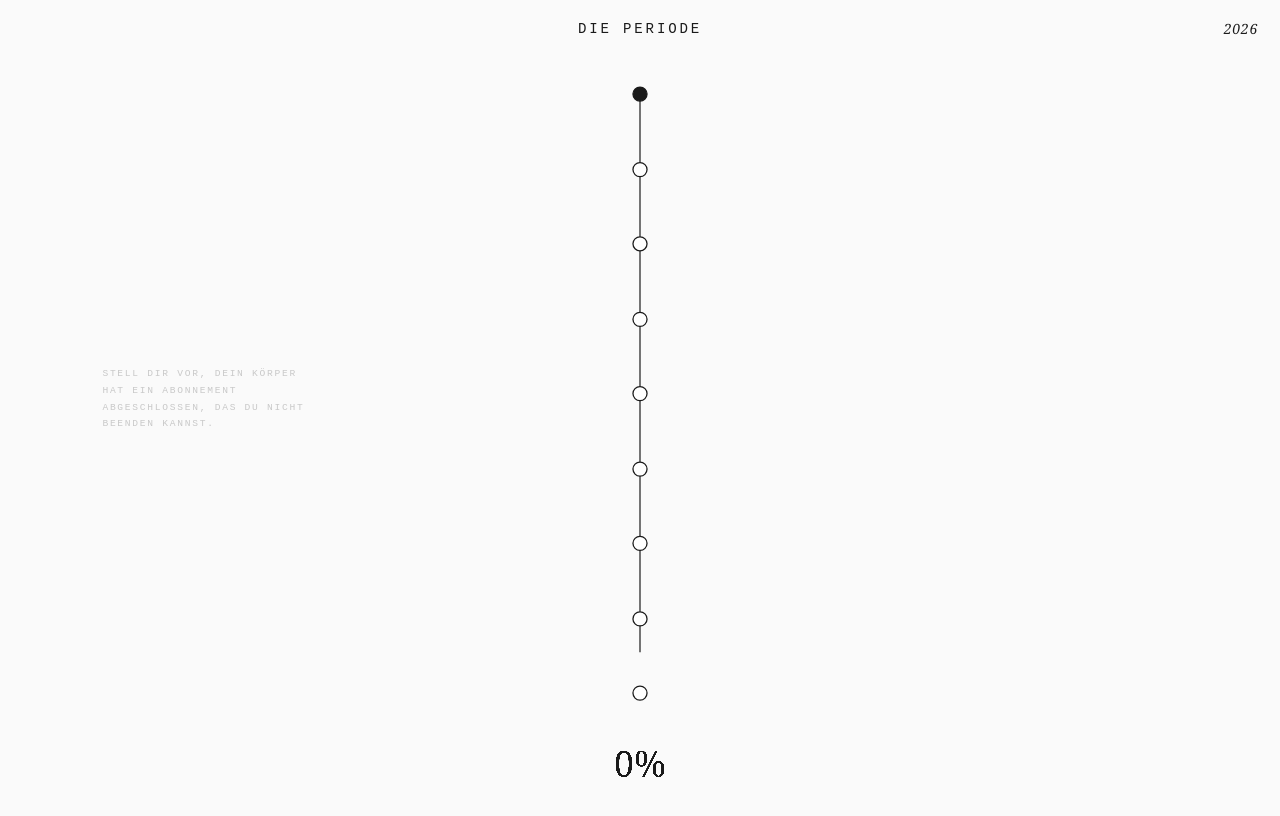
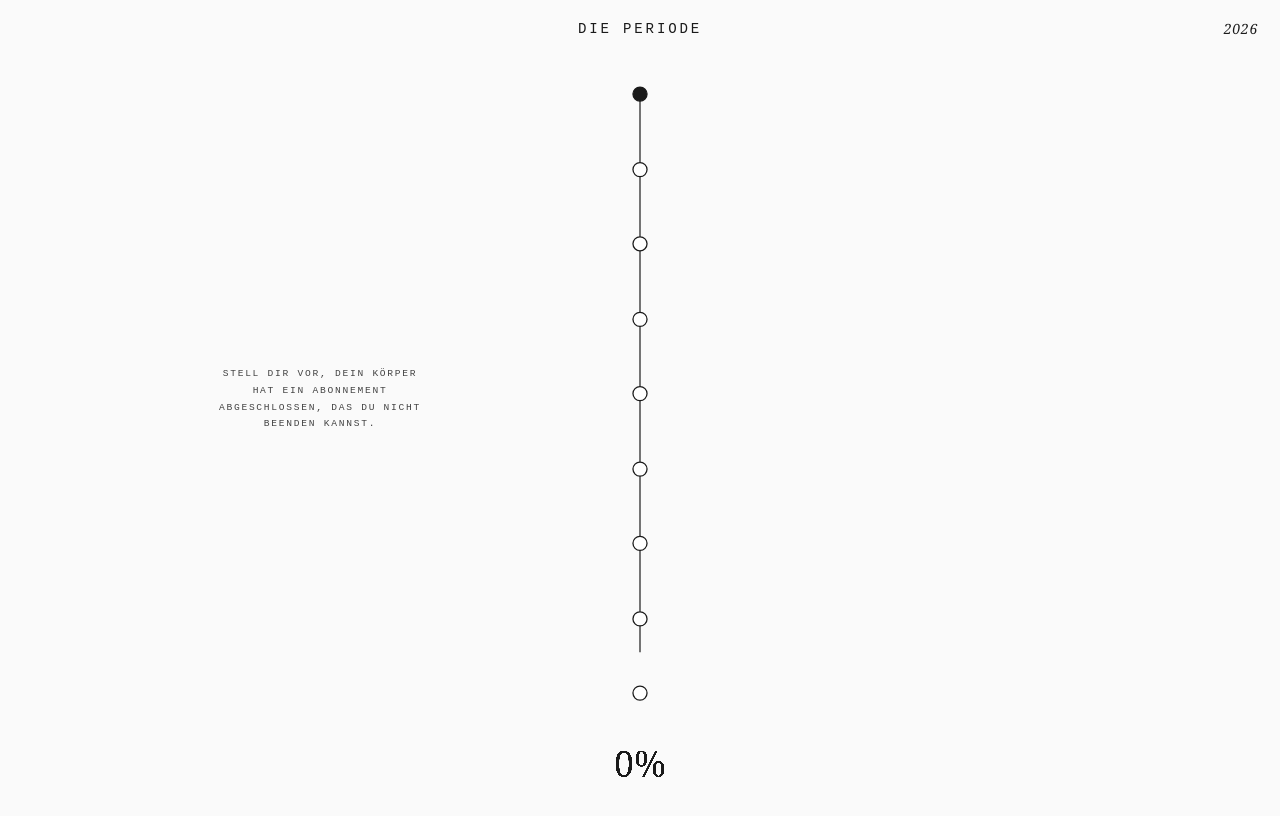
Before and after one commit to Jama-jpg/Ende_der_Tamponsteuer, a plain HTML site: page index.html in a window 1280 px wide. Shown: the top 816 px of the page. Drawn offline with nearby package versions, Linux system fonts and the light colour scheme; a web font is replaced by a local one.

Commit message:
Scene 3 2.0

```diff
--- a/index.html
+++ b/index.html
@@ -110,7 +110,7 @@
     <!-- Circle — hairline grey outline -->
     <circle
       id="c-outline"
-      cx="700" cy="281" r="90"
+      cx="750" cy="281" r="90"
       fill="none"
       stroke="#D0D0C7"
       stroke-width="0.8"
@@ -120,21 +120,21 @@
     <!-- Spinner circle — stroke draws around outline -->
     <circle
       id="c-spinner"
-      cx="700" cy="281" r="90"
+      cx="750" cy="281" r="90"
       fill="none"
       stroke="#D63335"
       stroke-width="1.8"
       stroke-linecap="round"
       stroke-dasharray="565.5"
       stroke-dashoffset="565.5"
-      transform="rotate(-90 700 281)"
+      transform="rotate(-90 750 281)"
       opacity="0"
     />
 
     <!-- Filled circle — solid red -->
     <circle
       id="c-fill"
-      cx="700" cy="281" r="90"
+      cx="750" cy="281" r="90"
       fill="#D63335"
       opacity="0"
     />
@@ -155,9 +155,9 @@
 
     <!-- Pie chart text labels -->
     <g id="pie-txt" opacity="0">
-      <text x="730" y="262" text-anchor="middle" class="svg-mono" font-size="7.5" fill="#1a1a1a" letter-spacing="1.5">DAS SIND</text>
-      <text x="730" y="279" text-anchor="middle" class="svg-serif svg-italic" font-size="19" fill="#1a1a1a">26%</text>
-      <text x="730" y="292" text-anchor="middle" class="svg-mono" font-size="7.5" fill="#1a1a1a" letter-spacing="1.5">DER WELTBEVÖLKERUNG</text>
+      <text x="750" y="262" text-anchor="middle" class="svg-mono" font-size="7.5" fill="#1a1a1a" letter-spacing="1.5">DAS SIND</text>
+      <text x="750" y="279" text-anchor="middle" class="svg-serif svg-italic" font-size="19" fill="#1a1a1a">26%</text>
+      <text x="750" y="292" text-anchor="middle" class="svg-mono" font-size="7.5" fill="#1a1a1a" letter-spacing="1.5">DER WELTBEVÖLKERUNG</text>
     </g>
 
     <!-- 12 month circles (initially all at cy=281, spread in Scene 9) -->
--- a/main.js
+++ b/main.js
@@ -10,7 +10,7 @@ gsap.registerPlugin(ScrollTrigger, ScrollToPlugin);
    CONSTANTS & PALETTE
 ─────────────────────────────────────────────── */
 const PALETTE   = ['#D63335', '#531416', '#F07E7D', '#F4DEDB', '#D0D0C7'];
-const CX        = 700;
+const CX        = 750;
 const CY        = 281;
 const R_SMALL   = 90;
 const PIE_R     = 220;
@@ -18,7 +18,7 @@ const CIRC      = 2 * Math.PI * R_SMALL;   // spinner circumference
 
 /* Scene 9: 12 month-circle Y positions (spread across vertical axis) */
 const MC_Y = [70, 108, 147, 185, 223, 261, 300, 338, 376, 415, 454, 492];
-const MC_X = 700;
+const MC_X = 750;
 const MC_R = 15;
 
 
@@ -270,14 +270,10 @@ const tl3 = gsap.timeline({
 tl3
   /* SVG lbl-periode and lbl-xxxx stay hidden — HTML labels handle these */
 
-  /* Remaining period dots appear */
-  .to('#period-dots', { opacity: 1, duration: 0.25 }, 0.1)
-
-  /* Circle outline appears */
-  .to(cOutline, { opacity: 1, duration: 0.3, ease: 'power1.out' }, 0.35)
-
-  /* Scene 3 text overlay fades in */
-  .to('#st3', { opacity: 1, duration: 0.25 }, 0.52);
+  /* Period dots, circle and text all appear on very first scroll */
+  .to('#period-dots', { opacity: 1, duration: 0.2 }, 0.0)
+  .to(cOutline,       { opacity: 1, duration: 0.2, ease: 'power1.out' }, 0.06)
+  .to('#st3',         { opacity: 1, duration: 0.2 }, 0.10);
 
 
 /* ═══════════════════════════════════════════════
--- a/style.css
+++ b/style.css
@@ -199,13 +199,14 @@ body {
 ═══════════════════════════════════════════════ */
 .stext {
   position: fixed;
-  left: 8%;
+  left: 25%;
   top: 50%;
-  transform: translateY(-50%);
+  transform: translate(-50%, -50%);
+  text-align: center;
   opacity: 0;
   pointer-events: none;
   z-index: 50;
-  max-width: 220px;
+  max-width: 240px;
 }
 
 .stext .sl {
```
